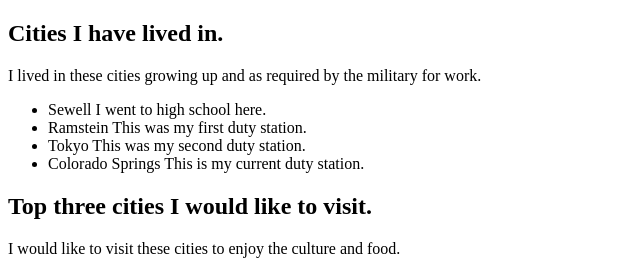
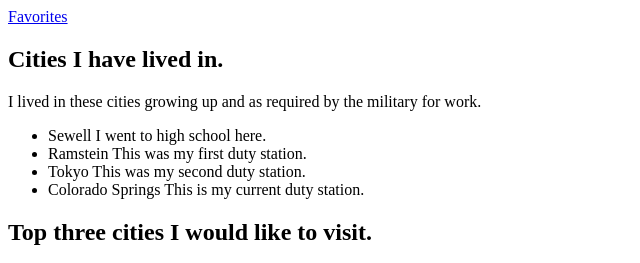
Before and after one commit to yangjingren/html-exercise-1, a plain HTML site: page index.html in a window 1280 px wide. Shown: the top 263 px of the page, without its empty margins (0-640 px from the left). Drawn offline with Linux system fonts and the light colour scheme.

Commit message:
added link to favorites in index

```diff
--- a/index.html
+++ b/index.html
@@ -4,6 +4,9 @@
     <title>A Web Page</title>
   </head>
   <body>
+    <nav>
+      <a href="favorites.html">Favorites</a>
+    </nav>
     <section>
       <h1>Cities I have lived in.</h1>
       <p>
```
